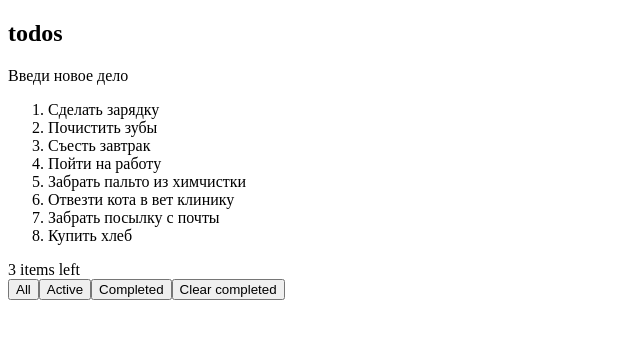
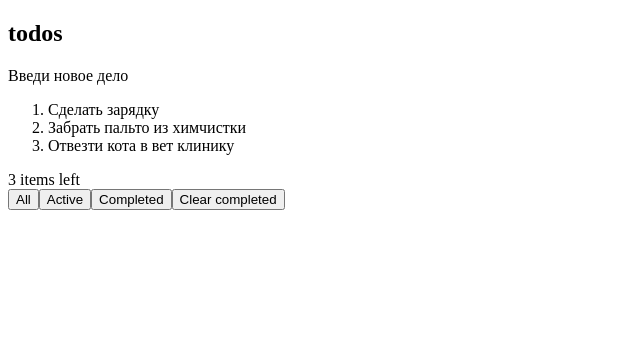
Before and after one commit to WebHeroSchool/react_eli4kina, a React (Create React App) app: page / in a window 1280 px wide. Shown: the top 338 px of the page, without its empty margins (0-640 px from the left). Built offline with nearby package versions, Linux system fonts and the light colour scheme.

Commit message:
Использование props

```diff
--- a/src/components/App/App.js
+++ b/src/components/App/App.js
@@ -3,11 +3,13 @@ import InputItem from '../InputItem/InputItem';
 import ItemList from '../ItemList/ItemList';
 import Footer from '../Footer/Footer';
 
+const todoItem = ['Сделать зарядку', 'Забрать пальто из химчистки', 'Отвезти кота в вет клинику'];
+
 const App = () => (<div>
   <h2>todos</h2>
   <InputItem />
-  <ItemList />
-  <Footer />
+  <ItemList todoItem = {todoItem} />
+  <Footer count={3} />
 </div>);
 
 export default App;
--- a/src/components/Footer/Footer.js
+++ b/src/components/Footer/Footer.js
@@ -1,8 +1,7 @@
 import React from 'react';
 import ReactDOM from 'react-dom';
 
-let count=3;
-const Footer = () => (
+const Footer = ( {count} ) => (
   <footer>
   <div> {count} items left</div>
   <button>All</button>
--- a/src/components/Item/Item.js
+++ b/src/components/Item/Item.js
@@ -1,14 +1,9 @@
 import React from 'react';
-const Item = () => (
+const Item = ( {todoItems} ) => (
   <ol>
-    <li>Сделать зарядку</li>
-    <li>Почистить зубы</li>
-    <li>Съесть завтрак</li>
-    <li>Пойти на работу</li>
-    <li>Забрать пальто из химчистки</li>
-    <li>Отвезти кота в вет клинику</li>
-    <li>Забрать посылку с почты</li>
-    <li>Купить хлеб</li>
+    <li>{todoItems[0]}</li>
+    <li>{todoItems[1]}</li>
+    <li>{todoItems[2]}</li>
   </ol>
 );
 export default Item;
--- a/src/components/ItemList/ItemList.js
+++ b/src/components/ItemList/ItemList.js
@@ -1,8 +1,9 @@
 import React from 'react';
 import Item from '../Item/Item';
-const ItemList = () => (
+
+const ItemList = ( {todoItem} ) => (
 <div>
-  <Item />
+  <Item todoItems = {todoItem} />
 </div>
 );
 export default ItemList;
```
